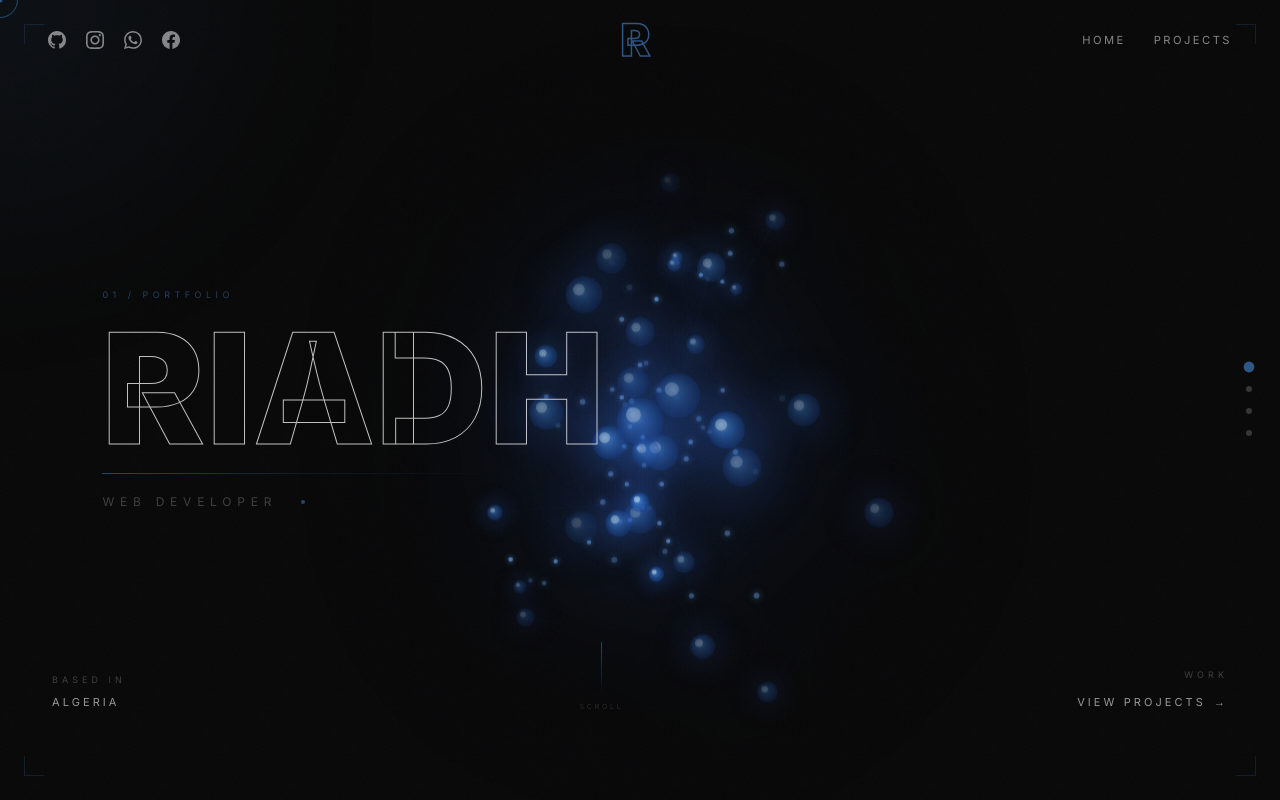
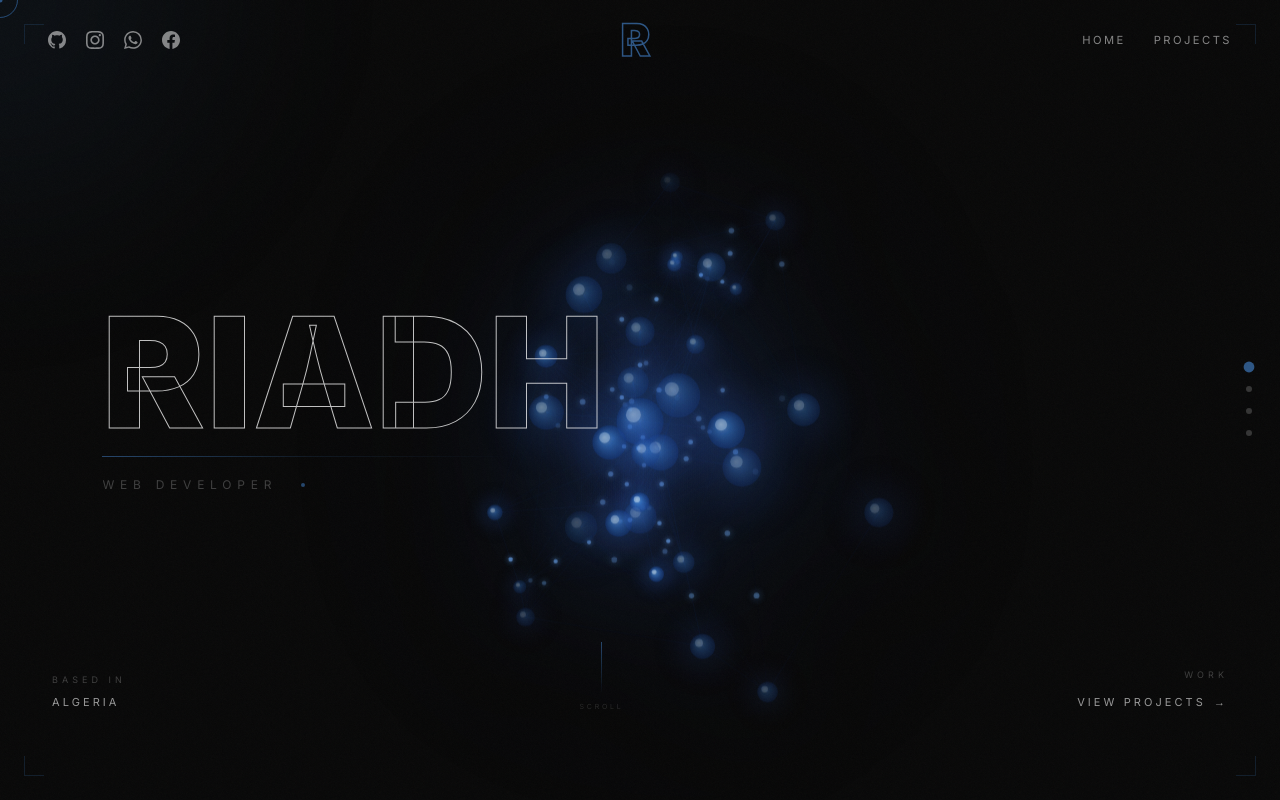
Before and after one commit to riadhbellala/portfolio, a React (Vite) app: page / in a window 1280 px wide. Built offline with nearby package versions, Linux system fonts and the light colour scheme.

Commit message:
hero updating

```diff
--- a/src/components/sections/Hero.jsx
+++ b/src/components/sections/Hero.jsx
@@ -485,11 +485,6 @@ const Hero = forwardRef(function Hero({ isMobile }, ref) {
         {/* Neural brain */}
         <NeuralBrain isMobile={isMobile} />
 
-        {/* Index */}
-        <span style={{
-          fontSize:"9px",letterSpacing:"0.5em",textTransform:"uppercase",
-          color:"rgba(44,85,132,0.7)",marginBottom:"20px",zIndex:3,display:"block",
-        }}>01 / Portfolio</span>
 
         {/* Big letters */}
         <div style={{
```
